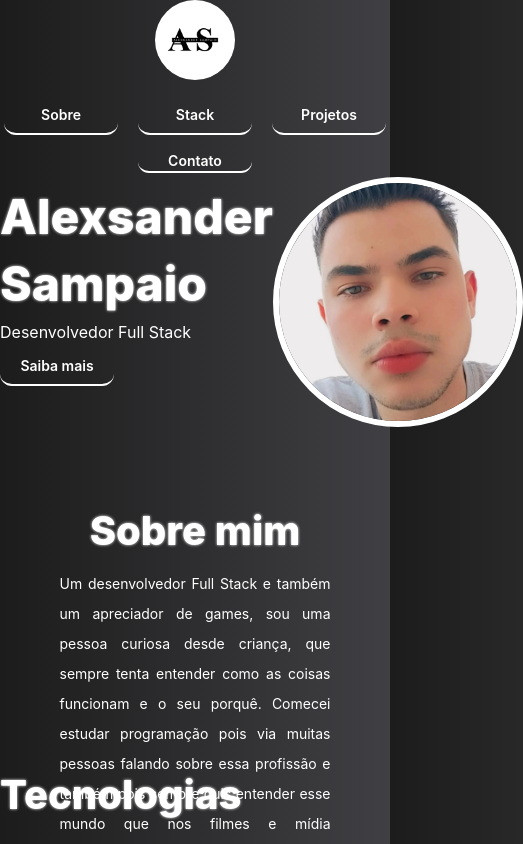
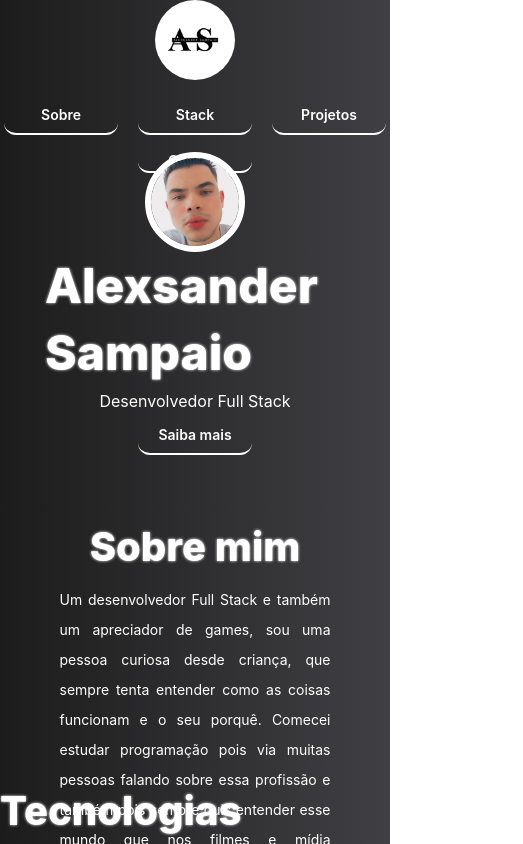
Before and after one commit to Alex-sampaio-lima/Portfolio-Alex-sampaio-lima, a React (Vite) app: page / in a window 390 px wide. Shown: the top 844 px of the page, 523 px wide, since content can reach past the window. Built offline with nearby package versions, Linux system fonts and the light colour scheme.

Commit message:
feat: add media query on BannerSection

```diff
--- a/src/components/sections/BannerSection/style.module.scss
+++ b/src/components/sections/BannerSection/style.module.scss
@@ -2,7 +2,6 @@
     display: flex;
     justify-content: space-between;
     align-items: center;
-
     max-width: 100%;
     width: 82.5rem;
     height: 17.1875rem;
@@ -12,7 +11,6 @@
 .containerText {
     display: flex;
     flex-direction: column;
-
     width: 25rem;
     height: 14.8125rem;
 }
@@ -27,3 +25,40 @@
     border-radius: 50%;
     border: 0.375rem solid white;
 }
+
+
+
+@media (max-width: 768px) {
+    .containerBannerSection {
+        margin-top: 12.5rem;
+    }
+
+    .containerBanner {
+        display: flex;
+        justify-content: space-between;
+        align-items: center;
+        flex-direction: column-reverse;
+        max-width: 100%;
+        width: 82.5rem;
+        height: 18.1875rem;
+    }
+
+    .containerText {
+        display: flex;
+        flex-direction: column;
+        align-items: center;
+        width: 18.75rem;
+        height: 14.8125rem;
+    }
+
+    .containerImage {
+        display: flex;
+    }
+
+    .imgBanner {
+        width: 6.25rem;
+        height: 6.25rem;
+        border-radius: 50%;
+        border: 0.375rem solid white;
+    }
+}
```
